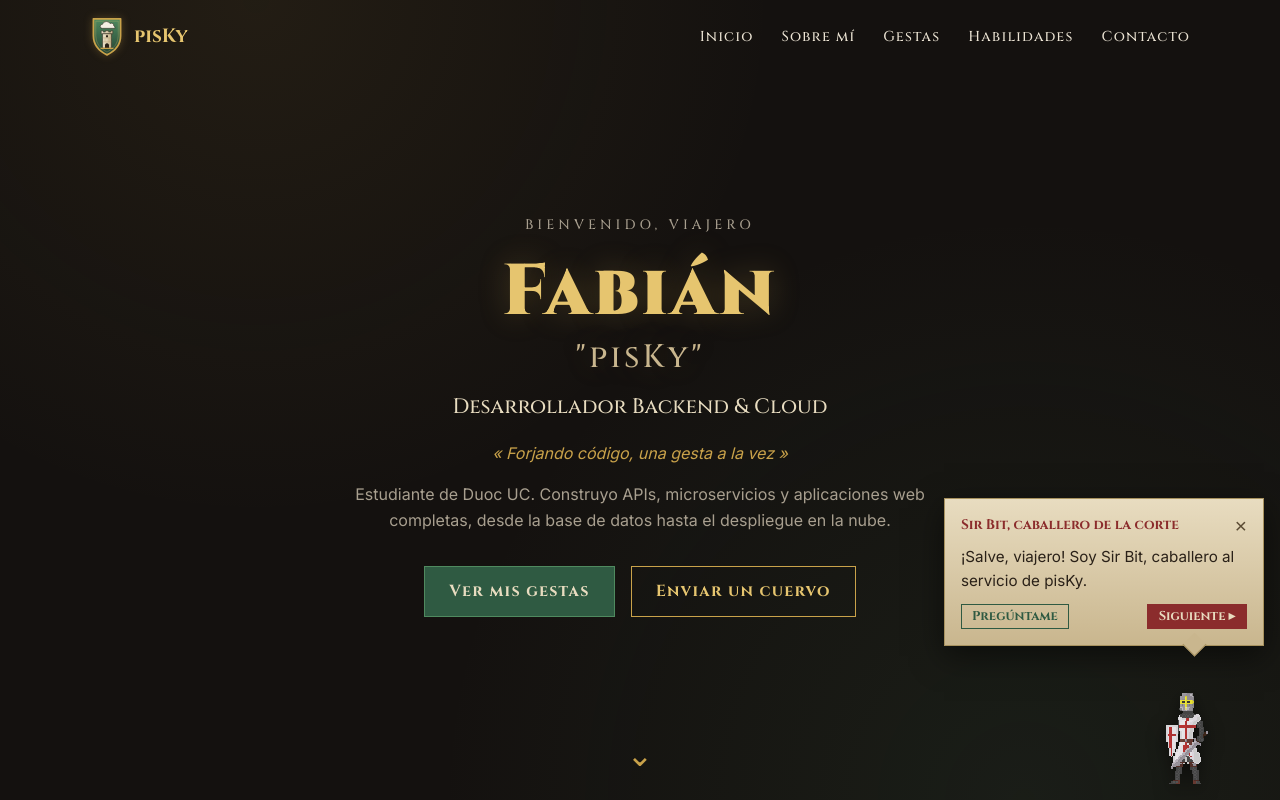
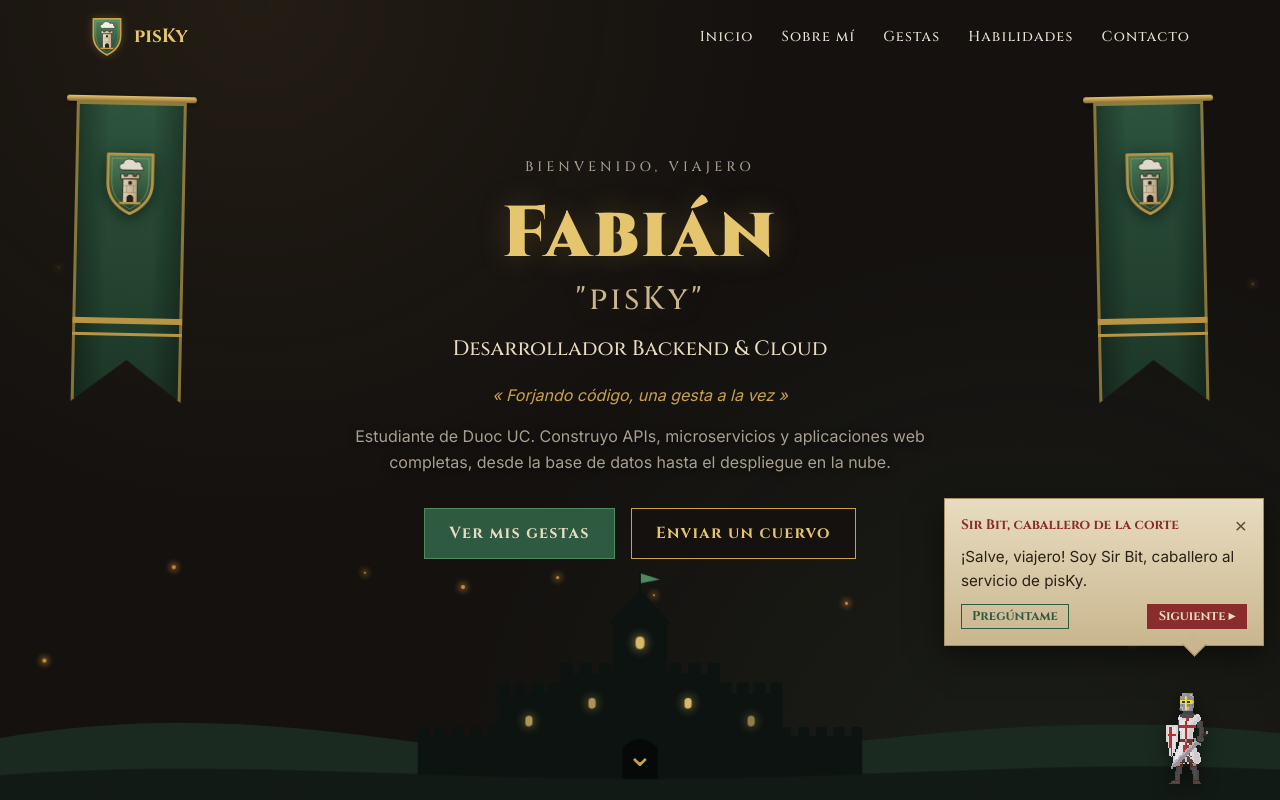
Before and after one commit to pisKyxD/portafolio, an Angular app: page / in a window 1280 px wide. Shown: the top 800 px of the page. Built offline with nearby package versions, Linux system fonts and the light colour scheme; no server answers.

Commit message:
feat: castillo, pendones y brasas en la portada

```diff
--- a/src/app/components/hero/hero.css
+++ b/src/app/components/hero/hero.css
@@ -4,10 +4,171 @@
   display: flex;
   align-items: center;
   text-align: center;
-  padding: 96px 0 64px;
+  padding: 96px 0 180px;
+  overflow: hidden;
 }
 
+/* ================= DECORACION ================= */
+
+/* capa de fondo que queda detras del texto */
+.decoracion {
+  position: absolute;
+  inset: 0;
+  z-index: 0;
+  pointer-events: none;
+}
+
+/* ---------- castillo ---------- */
+.castillo {
+  position: absolute;
+  left: 0;
+  bottom: 0;
+  width: 100%;
+  height: auto;
+  max-height: 45vh;
+}
+
+.colina-lejos {
+  fill: #1a2a20;
+}
+
+.colina-cerca {
+  fill: #121a15;
+}
+
+.muros {
+  fill: #0d1310;
+}
+
+.puerta {
+  fill: #060908;
+}
+
+.bandera {
+  fill: var(--verde-claro);
+  transform-box: fill-box;
+  transform-origin: left center;
+  animation: flamear 2.5s ease-in-out infinite;
+}
+
+@keyframes flamear {
+  0%, 100% { transform: scaleX(1) skewY(0deg); }
+  50% { transform: scaleX(0.85) skewY(4deg); }
+}
+
+/* ventanas con luz que titila como antorcha */
+.ventana {
+  fill: var(--dorado-claro);
+  filter: drop-shadow(0 0 6px rgba(230, 197, 111, 0.9));
+  animation: antorcha 3s ease-in-out infinite;
+}
+
+.ventana.v2 {
+  animation-delay: 1.1s;
+}
+
+.ventana.v3 {
+  animation-delay: 2.2s;
+}
+
+@keyframes antorcha {
+  0%, 100% { opacity: 1; }
+  40% { opacity: 0.6; }
+  60% { opacity: 0.9; }
+  80% { opacity: 0.7; }
+}
+
+/* ---------- pendones ---------- */
+.pendon {
+  position: absolute;
+  top: 96px;
+  width: 110px;
+  transform-origin: top center;
+  animation: mecer 6s ease-in-out infinite;
+}
+
+.pendon.izquierdo {
+  left: max(24px, 6vw);
+}
+
+.pendon.derecho {
+  right: max(24px, 6vw);
+  animation-delay: -3s;
+}
+
+/* el palo de donde cuelga */
+.vara {
+  display: block;
+  width: 130px;
+  height: 6px;
+  margin-left: -10px;
+  background: linear-gradient(180deg, var(--dorado-claro), #8a6d2c);
+  border-radius: 3px;
+  box-shadow: 0 2px 6px rgba(0, 0, 0, 0.5);
+}
+
+/* la tela con punta de cola de golondrina abajo */
+.tela {
+  height: 300px;
+  padding-top: 48px;
+  display: flex;
+  justify-content: center;
+  align-items: flex-start;
+  background:
+    /* dos franjas doradas abajo */
+    linear-gradient(180deg, transparent 72%, var(--dorado) 72%, var(--dorado) 74%, transparent 74%, transparent 77%, var(--dorado) 77%, var(--dorado) 78%, transparent 78%),
+    /* sombra para que parezca tela con pliegues */
+    linear-gradient(90deg, rgba(0, 0, 0, 0.35), transparent 30%, transparent 70%, rgba(0, 0, 0, 0.35)),
+    linear-gradient(180deg, var(--verde), #1d3a29);
+  box-shadow: inset 0 0 0 3px rgba(201, 162, 74, 0.7);
+  clip-path: polygon(0 0, 100% 0, 100% 100%, 50% 86%, 0 100%);
+  opacity: 0.9;
+}
+
+.tela img {
+  filter: drop-shadow(0 4px 8px rgba(0, 0, 0, 0.5));
+}
+
+@keyframes mecer {
+  0%, 100% { transform: rotate(1.2deg); }
+  50% { transform: rotate(-1.2deg); }
+}
+
+/* ---------- brasas ---------- */
+.brasa {
+  position: absolute;
+  bottom: -10px;
+  border-radius: 50%;
+  background: #f2b84b;
+  box-shadow: 0 0 6px 2px rgba(242, 160, 60, 0.7);
+  opacity: 0;
+  animation-name: subir;
+  animation-timing-function: linear;
+  animation-iteration-count: infinite;
+}
+
+@keyframes subir {
+  0% {
+    transform: translate(0, 0);
+    opacity: 0;
+  }
+  10% {
+    opacity: 0.9;
+  }
+  70% {
+    opacity: 0.6;
+  }
+  100% {
+    transform: translate(var(--desvio, 0px), -75vh);
+    opacity: 0;
+  }
+}
+
+/* ================= CONTENIDO ================= */
+
 .hero-interior {
+  position: relative;
+  z-index: 1;
   display: flex;
   flex-direction: column;
   align-items: center;
@@ -72,9 +233,11 @@ h1 {
   color: var(--dorado);
 }
 
+/* le pongo una sombra al texto para que se lea bien encima del castillo */
 .descripcion {
   max-width: 600px;
   color: var(--texto-suave);
+  text-shadow: 0 2px 8px rgba(0, 0, 0, 0.8);
 }
 
 .acciones {
@@ -85,10 +248,16 @@ h1 {
   margin-top: 16px;
 }
 
+/* los botones con fondo para que no se mezclen con el castillo */
+.acciones .boton:not(.relleno) {
+  background: rgba(20, 17, 15, 0.7);
+}
+
 .flecha {
   position: absolute;
   bottom: 24px;
   left: 50%;
+  z-index: 1;
   transform: translateX(-50%);
   font-size: 2rem;
   color: var(--dorado);
@@ -99,3 +268,36 @@ h1 {
   0%, 100% { transform: translate(-50%, 0); }
   50% { transform: translate(-50%, 8px); }
 }
+
+/* ================= PANTALLAS CHICAS ================= */
+
+/* los pendones solo se ven en pantallas anchas, si no tapan el texto */
+@media (max-width: 1100px) {
+  .pendon {
+    display: none;
+  }
+}
+
+@media (max-width: 600px) {
+  .hero {
+    padding-bottom: 140px;
+  }
+
+  .castillo {
+    max-height: 30vh;
+  }
+}
+
+/* si la persona no quiere animaciones, todo queda quieto */
+@media (prefers-reduced-motion: reduce) {
+  .bandera,
+  .ventana,
+  .pendon,
+  .flecha {
+    animation: none;
+  }
+
+  .brasa {
+    display: none;
+  }
+}
--- a/src/app/components/hero/hero.html
+++ b/src/app/components/hero/hero.html
@@ -1,4 +1,102 @@
 <section id="inicio" class="hero">
+  <!-- ================= DECORACION DE FONDO ================= -->
+  <div class="decoracion" aria-hidden="true">
+    <!-- brasas que suben -->
+    @for (brasa of brasas; track $index) {
+      <span
+        class="brasa"
+        [style.left.%]="brasa.izquierda"
+        [style.width.px]="brasa.tamano"
+        [style.height.px]="brasa.tamano"
+        [style.animation-duration.s]="brasa.duracion"
+        [style.animation-delay.s]="brasa.retraso"
+        [style.--desvio.px]="brasa.desvio"
+      ></span>
+    }
+
+    <!-- pendones a los lados con mi escudo -->
+    <div class="pendon izquierdo">
+      <span class="vara"></span>
+      <div class="tela">
+        <img src="escudo.svg" alt="" width="56" height="67">
+      </div>
+    </div>
+    <div class="pendon derecho">
+      <span class="vara"></span>
+      <div class="tela">
+        <img src="escudo.svg" alt="" width="56" height="67">
+      </div>
+    </div>
+
+    <!-- castillo en silueta con colinas -->
+    <svg class="castillo" viewBox="0 0 1440 260" preserveAspectRatio="xMidYMax meet">
+      <!-- colinas de atras y de adelante -->
+      <path class="colina-lejos" d="M0 260 V190 C180 160 320 175 470 195 C620 215 820 210 980 192 C1140 174 1290 168 1440 185 V260 Z" />
+
+      <g class="muros">
+        <!-- muralla izquierda -->
+        <rect x="470" y="188" width="100" height="50" />
+        <rect x="470" y="178" width="12" height="12" />
+        <rect x="490" y="178" width="12" height="12" />
+        <rect x="510" y="178" width="12" height="12" />
+        <rect x="530" y="178" width="12" height="12" />
+        <rect x="550" y="178" width="12" height="12" />
+
+        <!-- torre izquierda -->
+        <rect x="560" y="140" width="70" height="98" />
+        <rect x="560" y="128" width="13" height="12" />
+        <rect x="579" y="128" width="13" height="12" />
+        <rect x="598" y="128" width="13" height="12" />
+        <rect x="617" y="128" width="13" height="12" />
+
+        <!-- torre del centro -->
+        <rect x="630" y="118" width="180" height="120" />
+        <rect x="630" y="106" width="14" height="12" />
+        <rect x="652" y="106" width="14" height="12" />
+        <rect x="674" y="106" width="14" height="12" />
+        <rect x="752" y="106" width="14" height="12" />
+        <rect x="774" y="106" width="14" height="12" />
+        <rect x="796" y="106" width="14" height="12" />
+
+        <!-- torre alta con techo en punta -->
+        <rect x="690" y="62" width="60" height="56" />
+        <polygon points="684,62 720,24 756,62" />
+        <rect x="719" y="4" width="2" height="22" />
+
+        <!-- torre derecha -->
+        <rect x="810" y="140" width="70" height="98" />
+        <rect x="810" y="128" width="13" height="12" />
+        <rect x="829" y="128" width="13" height="12" />
+        <rect x="848" y="128" width="13" height="12" />
+        <rect x="867" y="128" width="13" height="12" />
+
+        <!-- muralla derecha -->
+        <rect x="870" y="188" width="100" height="50" />
+        <rect x="878" y="178" width="12" height="12" />
+        <rect x="898" y="178" width="12" height="12" />
+        <rect x="918" y="178" width="12" height="12" />
+        <rect x="938" y="178" width="12" height="12" />
+        <rect x="958" y="178" width="12" height="12" />
+      </g>
+
+      <!-- bandera verde en la punta -->
+      <path class="bandera" d="M721 5 L746 10 L721 16 Z" />
+
+      <!-- puerta -->
+      <path class="puerta" d="M700 238 V202 Q720 180 740 202 V238 Z" />
+
+      <!-- ventanas con luz de antorcha -->
+      <rect class="ventana" x="715" y="76" width="10" height="14" rx="5" />
+      <rect class="ventana v2" x="591" y="165" width="8" height="12" rx="4" />
+      <rect class="ventana v3" x="841" y="165" width="8" height="12" rx="4" />
+      <rect class="ventana v2" x="662" y="145" width="8" height="12" rx="4" />
+      <rect class="ventana" x="770" y="145" width="8" height="12" rx="4" />
+
+      <path class="colina-cerca" d="M0 260 V232 C240 214 480 236 720 236 C960 236 1200 214 1440 226 V260 Z" />
+    </svg>
+  </div>
+
+  <!-- ================= CONTENIDO ================= -->
   <div class="contenedor hero-interior">
     <p class="saludo">Bienvenido, viajero</p>
 
--- a/src/app/components/hero/hero.ts
+++ b/src/app/components/hero/hero.ts
@@ -1,5 +1,14 @@
 import { Component } from '@angular/core';
 import { PERFIL } from '../../data/perfil';
+
+// una brasa que sube por la portada
+interface Brasa {
+  izquierda: number;
+  tamano: number;
+  duracion: number;
+  retraso: number;
+  desvio: number;
+}
 
 @Component({
   selector: 'app-hero',
@@ -8,4 +17,14 @@ import { PERFIL } from '../../data/perfil';
 })
 export class Hero {
   perfil = PERFIL;
+
+  // armo 18 brasas con valores distintos para que no suban todas iguales
+  // uso una formula con el indice en vez de random, asi siempre quedan repartidas parejo
+  brasas: Brasa[] = Array.from({ length: 18 }, (_, i) => ({
+    izquierda: (i * 37 + 7) % 100,
+    tamano: 2 + (i % 3),
+    duracion: 7 + ((i * 13) % 8),
+    retraso: (i * 1.7) % 9,
+    desvio: ((i % 5) - 2) * 18,
+  }));
 }
```
